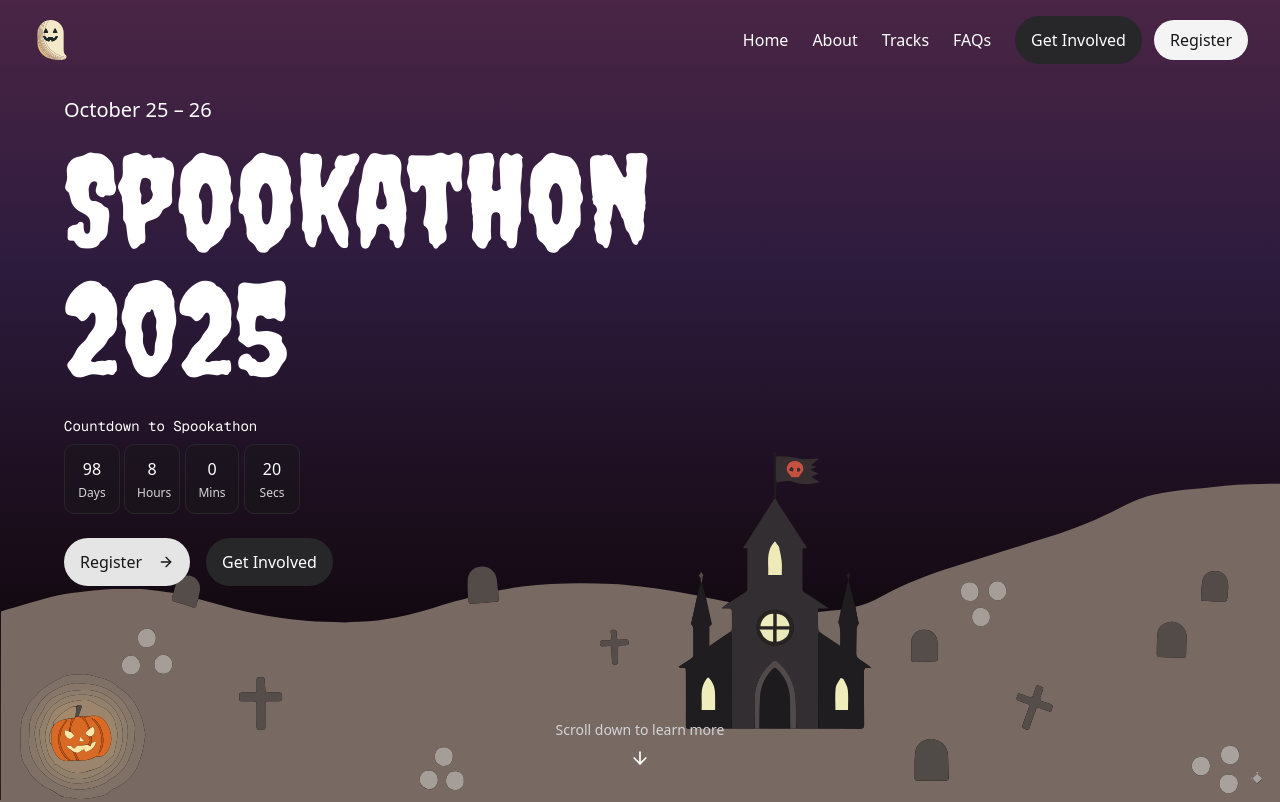
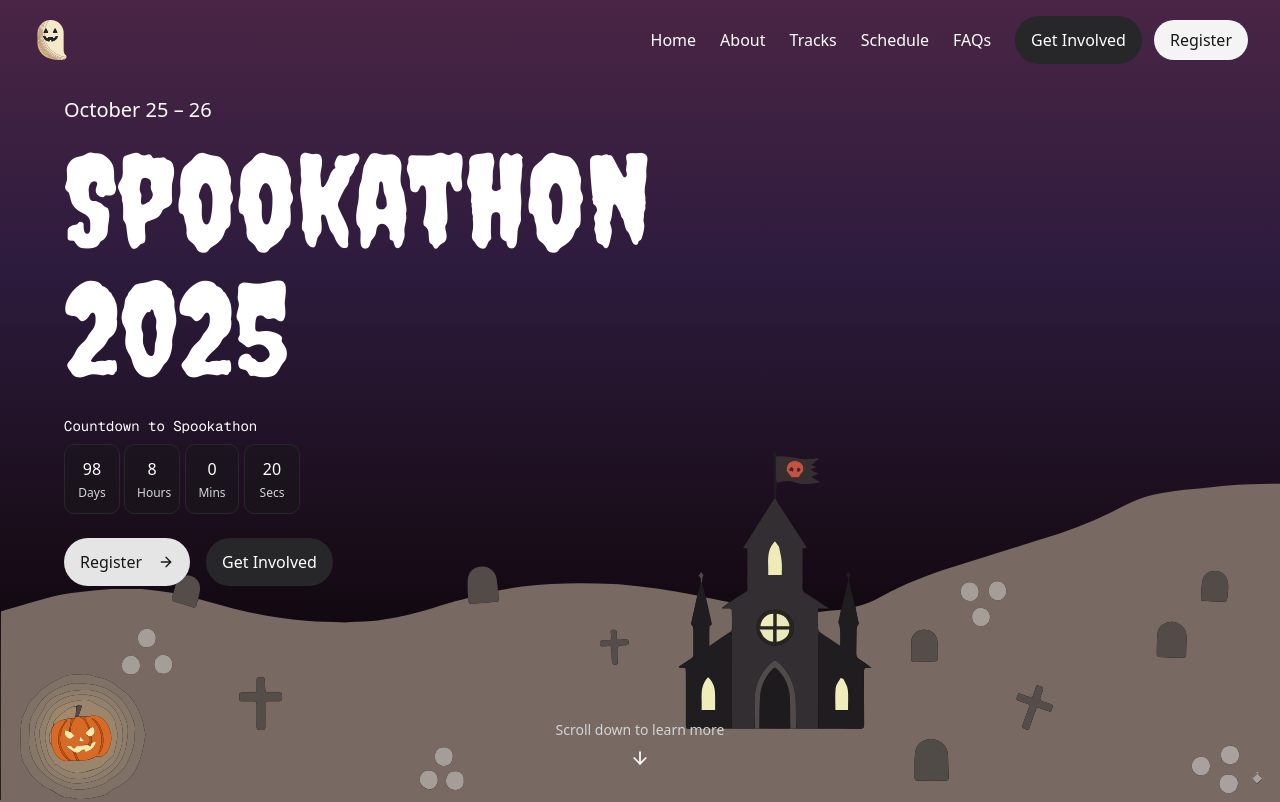
Before and after one commit to OCC-Iota-Xi/spookathon, a Next.js app: page / in a window 1280 px wide. Shown: the top 802 px of the page. Built offline with nearby package versions, Linux system fonts and the light colour scheme.

Commit message:
Remove commented-out Schedule Section from homepage and add Schedule link to Navigation for improved user access.

```diff
--- a/src/app/page.tsx
+++ b/src/app/page.tsx
@@ -78,8 +78,6 @@ export default function Home() {
         {/* Organizer Section Boilerplate (remove if we don't want to use it)  */}
         {/* <OrganizersSection /> */}
 
-        {/* Schedule Section */}
-
         {/* Testimonial Boilerplate (remove if we don't want to use it)  */}
         {/* <TestimonialsSection />  */}
 
--- a/src/components/sections/Navigation.tsx
+++ b/src/components/sections/Navigation.tsx
@@ -72,6 +72,10 @@ export default function Navigation() {
             Tracks
           </Link>
 
+          <Link href="#schedule" className="hover:text-zinc-100 transition-colors font-medium">
+            Schedule
+          </Link>
+
           <Link href="#faqs" className="hover:text-zinc-100 transition-colors font-medium">
             FAQs
           </Link>
```
